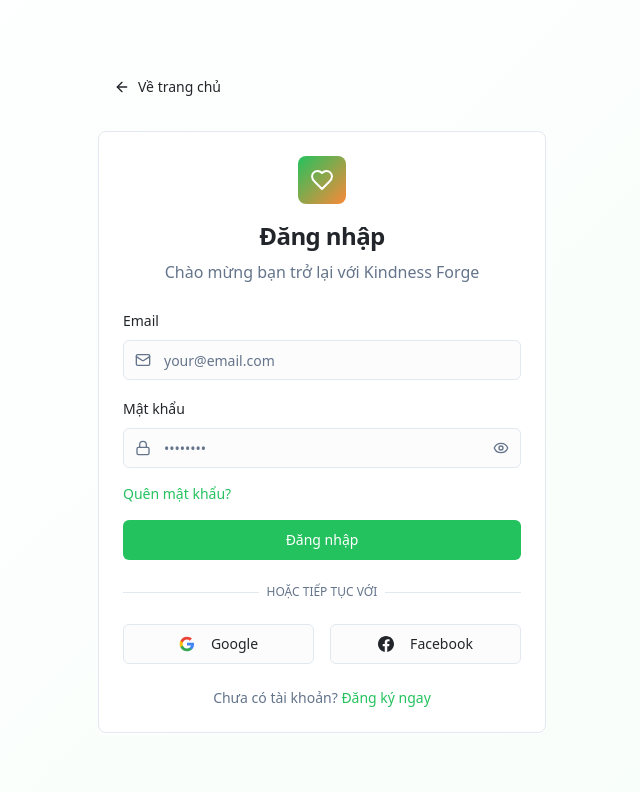
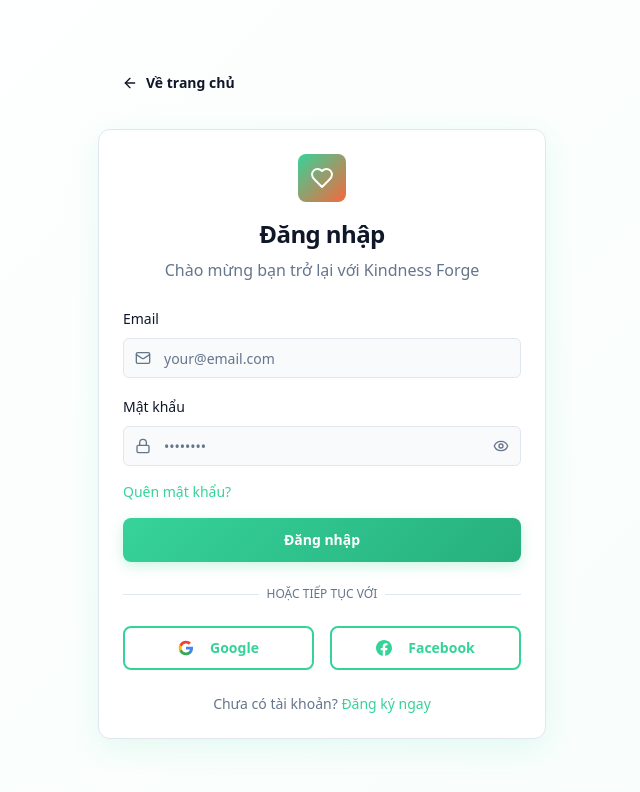
Before and after one commit to sonle325/kindness-forge, a React (Vite) app: page /login in a window 1280 px wide. Shown: the top 792 px of the page, without its empty margins (318-958 px from the left). Built offline with nearby package versions, Linux system fonts and the light colour scheme.

Commit message:
Add web design elements

```diff
--- a/src/components/ui/button.tsx
+++ b/src/components/ui/button.tsx
@@ -5,25 +5,27 @@ import { cva, type VariantProps } from "class-variance-authority"
 import { cn } from "@/lib/utils"
 
 const buttonVariants = cva(
-  "inline-flex items-center justify-center gap-2 whitespace-nowrap rounded-md text-sm font-medium ring-offset-background transition-colors focus-visible:outline-none focus-visible:ring-2 focus-visible:ring-ring focus-visible:ring-offset-2 disabled:pointer-events-none disabled:opacity-50 [&_svg]:pointer-events-none [&_svg]:size-4 [&_svg]:shrink-0",
+  "inline-flex items-center justify-center gap-2 whitespace-nowrap rounded-lg text-sm font-semibold transition-all duration-300 focus-visible:outline-none focus-visible:ring-2 focus-visible:ring-ring focus-visible:ring-offset-2 disabled:pointer-events-none disabled:opacity-50 [&_svg]:pointer-events-none [&_svg]:size-4 [&_svg]:shrink-0",
   {
     variants: {
       variant: {
-        default: "bg-primary text-primary-foreground hover:bg-primary/90",
+        default: "bg-gradient-primary text-primary-foreground shadow-button hover:shadow-glow hover:scale-105 active:scale-95",
         destructive:
-          "bg-destructive text-destructive-foreground hover:bg-destructive/90",
+          "bg-destructive text-destructive-foreground shadow-lg hover:bg-destructive/90 hover:shadow-xl",
         outline:
-          "border border-input bg-background hover:bg-accent hover:text-accent-foreground",
+          "border-2 border-primary bg-transparent text-primary hover:bg-primary hover:text-primary-foreground hover:shadow-button",
         secondary:
           "bg-secondary text-secondary-foreground hover:bg-secondary/80",
-        ghost: "hover:bg-accent hover:text-accent-foreground",
+        ghost: "hover:bg-accent/10 hover:text-accent",
         link: "text-primary underline-offset-4 hover:underline",
+        gradient: "bg-gradient-vibrant text-white shadow-accent hover:shadow-glow hover:scale-105 active:scale-95",
+        accent: "bg-gradient-accent text-accent-foreground shadow-accent hover:shadow-glow hover:scale-105 active:scale-95",
       },
       size: {
-        default: "h-10 px-4 py-2",
-        sm: "h-9 rounded-md px-3",
-        lg: "h-11 rounded-md px-8",
-        icon: "h-10 w-10",
+        default: "h-11 px-6 py-2",
+        sm: "h-9 rounded-lg px-4",
+        lg: "h-12 rounded-xl px-8 text-base",
+        icon: "h-11 w-11",
       },
     },
     defaultVariants: {
--- a/src/components/ui/card.tsx
+++ b/src/components/ui/card.tsx
@@ -9,7 +9,7 @@ const Card = React.forwardRef<
   <div
     ref={ref}
     className={cn(
-      "rounded-lg border bg-card text-card-foreground shadow-sm",
+      "rounded-xl border bg-card text-card-foreground shadow-card hover:shadow-card-hover transition-all duration-300 hover:-translate-y-1",
       className
     )}
     {...props}
--- a/src/index.css
+++ b/src/index.css
@@ -8,47 +8,56 @@ All colors MUST be HSL.
 
 @layer base {
   :root {
-    /* Charity theme colors */
-    --background: 0 0% 99%;
-    --foreground: 210 11% 15%;
+    /* Charity theme colors - Modern & Vibrant */
+    --background: 210 20% 98%;
+    --foreground: 222 47% 11%;
 
     --card: 0 0% 100%;
-    --card-foreground: 210 11% 15%;
+    --card-foreground: 222 47% 11%;
 
     --popover: 0 0% 100%;
-    --popover-foreground: 210 11% 15%;
+    --popover-foreground: 222 47% 11%;
 
-    /* Primary: Warm green for hope and growth */
-    --primary: 142 69% 45%;
+    /* Primary: Vibrant emerald for hope and growth */
+    --primary: 158 64% 52%;
     --primary-foreground: 0 0% 100%;
-    --primary-light: 142 69% 85%;
+    --primary-light: 158 64% 90%;
+    --primary-dark: 158 64% 42%;
+    --primary-glow: 158 64% 62%;
 
-    /* Secondary: Warm orange for energy */
-    --secondary: 25 90% 95%;
-    --secondary-foreground: 25 100% 25%;
+    /* Secondary: Soft violet for trust */
+    --secondary: 250 60% 95%;
+    --secondary-foreground: 250 70% 30%;
 
     --muted: 210 40% 96%;
-    --muted-foreground: 215.4 16.3% 46.9%;
+    --muted-foreground: 215 16% 47%;
 
-    /* Accent: Vibrant orange */
-    --accent: 25 95% 60%;
+    /* Accent: Warm coral for energy */
+    --accent: 14 90% 60%;
     --accent-foreground: 0 0% 100%;
+    --accent-light: 14 90% 85%;
 
-    --destructive: 0 84.2% 60.2%;
-    --destructive-foreground: 210 40% 98%;
+    --destructive: 0 84% 60%;
+    --destructive-foreground: 0 0% 100%;
 
-    --border: 214.3 31.8% 91.4%;
-    --input: 214.3 31.8% 91.4%;
-    --ring: 142 69% 45%;
+    --border: 214 32% 91%;
+    --input: 214 32% 91%;
+    --ring: 158 64% 52%;
 
-    /* Custom gradients */
-    --gradient-primary: linear-gradient(135deg, hsl(142 69% 45%), hsl(142 69% 35%));
-    --gradient-hero: linear-gradient(135deg, hsl(142 69% 45%), hsl(25 95% 60%));
-    --gradient-card: linear-gradient(135deg, hsl(0 0% 100%), hsl(142 69% 98%));
+    /* Beautiful gradients */
+    --gradient-primary: linear-gradient(135deg, hsl(158 64% 52%) 0%, hsl(158 64% 42%) 100%);
+    --gradient-hero: linear-gradient(135deg, hsl(158 64% 52%) 0%, hsl(14 90% 60%) 100%);
+    --gradient-card: linear-gradient(135deg, hsl(0 0% 100%) 0%, hsl(158 64% 98%) 100%);
+    --gradient-accent: linear-gradient(135deg, hsl(14 90% 60%) 0%, hsl(25 95% 55%) 100%);
+    --gradient-soft: linear-gradient(180deg, hsl(158 64% 98%) 0%, hsl(250 60% 98%) 100%);
+    --gradient-vibrant: linear-gradient(135deg, hsl(158 64% 52%) 0%, hsl(250 70% 55%) 50%, hsl(14 90% 60%) 100%);
 
-    /* Custom shadows */
-    --shadow-glow: 0 0 30px hsl(142 69% 45% / 0.2);
-    --shadow-card: 0 4px 20px hsl(142 69% 45% / 0.1);
+    /* Modern shadows */
+    --shadow-glow: 0 0 40px hsl(158 64% 52% / 0.3);
+    --shadow-card: 0 8px 30px hsl(158 64% 52% / 0.12);
+    --shadow-card-hover: 0 12px 40px hsl(158 64% 52% / 0.2);
+    --shadow-button: 0 4px 14px hsl(158 64% 52% / 0.25);
+    --shadow-accent: 0 8px 30px hsl(14 90% 60% / 0.3);
 
     --radius: 0.5rem;
 
@@ -70,33 +79,41 @@ All colors MUST be HSL.
   }
 
   .dark {
-    --background: 222.2 84% 4.9%;
+    --background: 222 47% 8%;
     --foreground: 210 40% 98%;
 
-    --card: 222.2 84% 4.9%;
+    --card: 222 47% 11%;
     --card-foreground: 210 40% 98%;
 
-    --popover: 222.2 84% 4.9%;
+    --popover: 222 47% 11%;
     --popover-foreground: 210 40% 98%;
 
-    --primary: 210 40% 98%;
-    --primary-foreground: 222.2 47.4% 11.2%;
+    --primary: 158 64% 52%;
+    --primary-foreground: 0 0% 100%;
+    --primary-glow: 158 64% 62%;
 
-    --secondary: 217.2 32.6% 17.5%;
+    --secondary: 217 33% 18%;
     --secondary-foreground: 210 40% 98%;
 
-    --muted: 217.2 32.6% 17.5%;
-    --muted-foreground: 215 20.2% 65.1%;
+    --muted: 217 33% 18%;
+    --muted-foreground: 215 20% 65%;
 
-    --accent: 217.2 32.6% 17.5%;
-    --accent-foreground: 210 40% 98%;
+    --accent: 14 90% 60%;
+    --accent-foreground: 0 0% 100%;
 
-    --destructive: 0 62.8% 30.6%;
+    --destructive: 0 63% 31%;
     --destructive-foreground: 210 40% 98%;
 
-    --border: 217.2 32.6% 17.5%;
-    --input: 217.2 32.6% 17.5%;
-    --ring: 212.7 26.8% 83.9%;
+    --border: 217 33% 18%;
+    --input: 217 33% 18%;
+    --ring: 158 64% 52%;
+
+    /* Dark mode gradients */
+    --gradient-primary: linear-gradient(135deg, hsl(158 64% 52%) 0%, hsl(158 64% 42%) 100%);
+    --gradient-hero: linear-gradient(135deg, hsl(158 64% 52%) 0%, hsl(14 90% 60%) 100%);
+    --gradient-card: linear-gradient(135deg, hsl(222 47% 11%) 0%, hsl(158 64% 15%) 100%);
+    --shadow-glow: 0 0 40px hsl(158 64% 52% / 0.4);
+    --shadow-card: 0 8px 30px hsl(0 0% 0% / 0.4);
     --sidebar-background: 240 5.9% 10%;
     --sidebar-foreground: 240 4.8% 95.9%;
     --sidebar-primary: 224.3 76.3% 48%;
--- a/tailwind.config.ts
+++ b/tailwind.config.ts
@@ -27,7 +27,9 @@ export default {
 				primary: {
 					DEFAULT: 'hsl(var(--primary))',
 					foreground: 'hsl(var(--primary-foreground))',
-					light: 'hsl(var(--primary-light))'
+					light: 'hsl(var(--primary-light))',
+					dark: 'hsl(var(--primary-dark))',
+					glow: 'hsl(var(--primary-glow))'
 				},
 				secondary: {
 					DEFAULT: 'hsl(var(--secondary))',
@@ -43,7 +45,8 @@ export default {
 				},
 				accent: {
 					DEFAULT: 'hsl(var(--accent))',
-					foreground: 'hsl(var(--accent-foreground))'
+					foreground: 'hsl(var(--accent-foreground))',
+					light: 'hsl(var(--accent-light))'
 				},
 				popover: {
 					DEFAULT: 'hsl(var(--popover))',
@@ -67,11 +70,17 @@ export default {
 			backgroundImage: {
 				'gradient-primary': 'var(--gradient-primary)',
 				'gradient-hero': 'var(--gradient-hero)',
-				'gradient-card': 'var(--gradient-card)'
+				'gradient-card': 'var(--gradient-card)',
+				'gradient-accent': 'var(--gradient-accent)',
+				'gradient-soft': 'var(--gradient-soft)',
+				'gradient-vibrant': 'var(--gradient-vibrant)'
 			},
 			boxShadow: {
 				'glow': 'var(--shadow-glow)',
-				'card': 'var(--shadow-card)'
+				'card': 'var(--shadow-card)',
+				'card-hover': 'var(--shadow-card-hover)',
+				'button': 'var(--shadow-button)',
+				'accent': 'var(--shadow-accent)'
 			},
 			borderRadius: {
 				lg: 'var(--radius)',
@@ -80,36 +89,52 @@ export default {
 			},
 			keyframes: {
 				'accordion-down': {
-					from: {
-						height: '0'
-					},
-					to: {
-						height: 'var(--radix-accordion-content-height)'
-					}
+					from: { height: '0', opacity: '0' },
+					to: { height: 'var(--radix-accordion-content-height)', opacity: '1' }
 				},
 				'accordion-up': {
-					from: {
-						height: 'var(--radix-accordion-content-height)'
-					},
-					to: {
-						height: '0'
-					}
+					from: { height: 'var(--radix-accordion-content-height)', opacity: '1' },
+					to: { height: '0', opacity: '0' }
 				},
 				'fade-in': {
-					from: {
-						opacity: '0',
-						transform: 'translateY(20px)'
-					},
-					to: {
-						opacity: '1',
-						transform: 'translateY(0)'
-					}
+					from: { opacity: '0', transform: 'translateY(20px)' },
+					to: { opacity: '1', transform: 'translateY(0)' }
+				},
+				'fade-up': {
+					from: { opacity: '0', transform: 'translateY(30px)' },
+					to: { opacity: '1', transform: 'translateY(0)' }
+				},
+				'scale-in': {
+					from: { opacity: '0', transform: 'scale(0.95)' },
+					to: { opacity: '1', transform: 'scale(1)' }
+				},
+				'slide-in': {
+					from: { opacity: '0', transform: 'translateX(-20px)' },
+					to: { opacity: '1', transform: 'translateX(0)' }
+				},
+				'float': {
+					'0%, 100%': { transform: 'translateY(0px)' },
+					'50%': { transform: 'translateY(-10px)' }
+				},
+				'pulse-glow': {
+					'0%, 100%': { opacity: '1', boxShadow: 'var(--shadow-glow)' },
+					'50%': { opacity: '0.8', boxShadow: '0 0 60px hsl(var(--primary-glow) / 0.4)' }
+				},
+				'shimmer': {
+					'0%': { backgroundPosition: '-1000px 0' },
+					'100%': { backgroundPosition: '1000px 0' }
 				}
 			},
 			animation: {
 				'accordion-down': 'accordion-down 0.2s ease-out',
 				'accordion-up': 'accordion-up 0.2s ease-out',
-				'fade-in': 'fade-in 0.6s ease-out'
+				'fade-in': 'fade-in 0.6s ease-out',
+				'fade-up': 'fade-up 0.8s ease-out',
+				'scale-in': 'scale-in 0.4s ease-out',
+				'slide-in': 'slide-in 0.5s ease-out',
+				'float': 'float 3s ease-in-out infinite',
+				'pulse-glow': 'pulse-glow 2s ease-in-out infinite',
+				'shimmer': 'shimmer 2s linear infinite'
 			}
 		}
 	},
```
